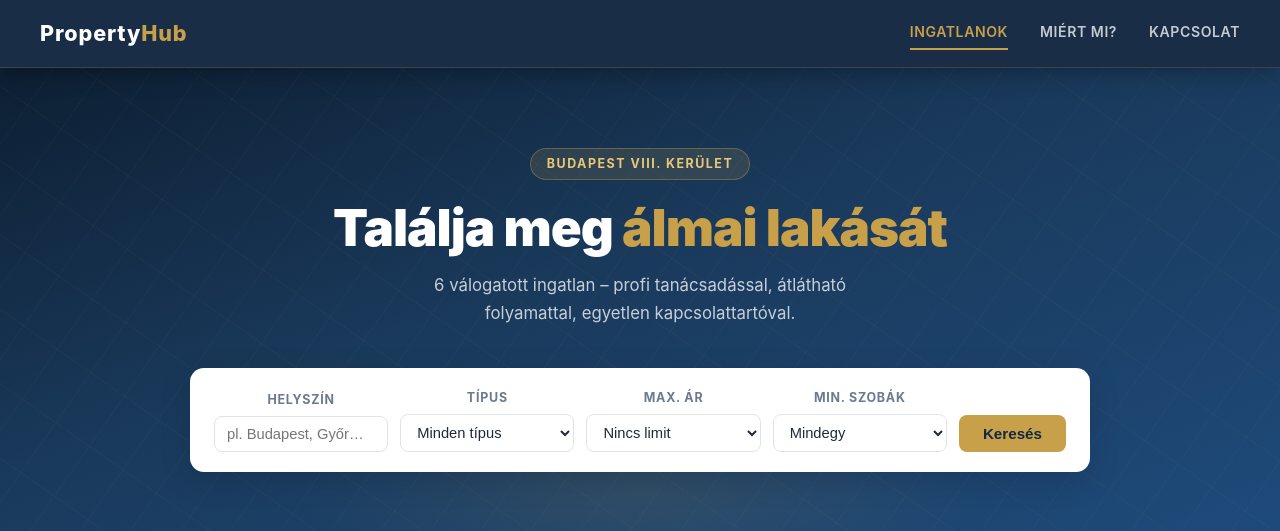
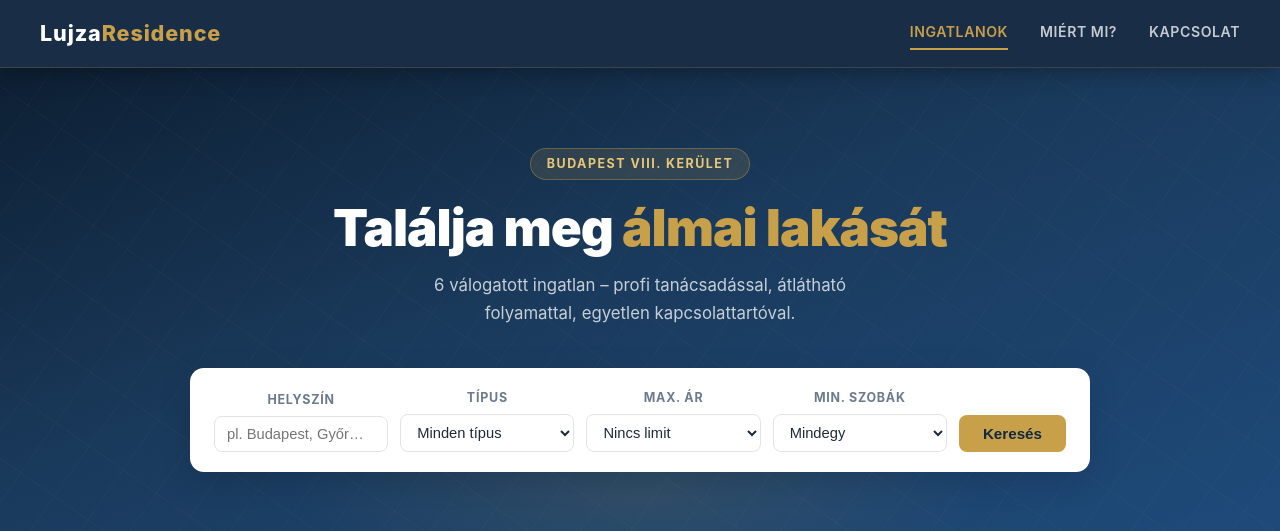
Before and after one commit to Akolak18/PROJECT-SIMPLE, a Flask app: page /ingatlan-ertekesites in a window 1280 px wide. Shown: the top 531 px of the page. Run offline with Flask 3, Linux system fonts and the light colour scheme.

Commit message:
Rebrand PropertyHub to Lujza Residence
https://claude.ai/code/session_01U1jn6WoSixdkz3bGTB698A

```diff
--- a/templates/ingatlan_detail.html
+++ b/templates/ingatlan_detail.html
@@ -3,7 +3,7 @@
 <head>
   <meta charset="UTF-8" />
   <meta name="viewport" content="width=device-width, initial-scale=1.0" />
-  <title>{{ p.teljes_cim }} – PropertyHub</title>
+  <title>{{ p.teljes_cim }} – Lujza Residence</title>
   <style>
     *, *::before, *::after { box-sizing: border-box; margin: 0; padding: 0; }
 
@@ -443,7 +443,7 @@
 
 <!-- NAV -->
 <nav>
-  <a href="/ingatlan-ertekesites" class="nav-logo">Property<span>Hub</span></a>
+  <a href="/ingatlan-ertekesites" class="nav-logo">Lujza<span>Residence</span></a>
   <div class="nav-links">
     <a href="/ingatlan-ertekesites">Ingatlanok</a>
     <a href="/ingatlan-ertekesites#miert-mi">Miért mi?</a>
--- a/templates/ingatlan_ertekesites.html
+++ b/templates/ingatlan_ertekesites.html
@@ -3,7 +3,7 @@
 <head>
   <meta charset="UTF-8" />
   <meta name="viewport" content="width=device-width, initial-scale=1.0" />
-  <title>Ingatlan Értékesítés – Property</title>
+  <title>Lujza Residence – Budapest VIII. kerület</title>
   <style>
     *, *::before, *::after { box-sizing: border-box; margin: 0; padding: 0; }
 
@@ -461,7 +461,7 @@
 
 <!-- NAV -->
 <nav>
-  <a href="/ingatlan-ertekesites" class="nav-logo">Property<span>Hub</span></a>
+  <a href="/ingatlan-ertekesites" class="nav-logo">Lujza<span>Residence</span></a>
   <div class="nav-links">
     <a href="/ingatlan-ertekesites" class="active">Ingatlanok</a>
     <a href="#miert-mi">Miért mi?</a>
@@ -716,7 +716,7 @@
 </section>
 
 <footer>
-  © 2024 PropertyHub – Budapest VIII. kerület |
+  © 2026 Lujza Residence – Budapest VIII. kerület |
   <a href="mailto:gueswhat@gmail.com">gueswhat@gmail.com</a>
 </footer>
 
```
